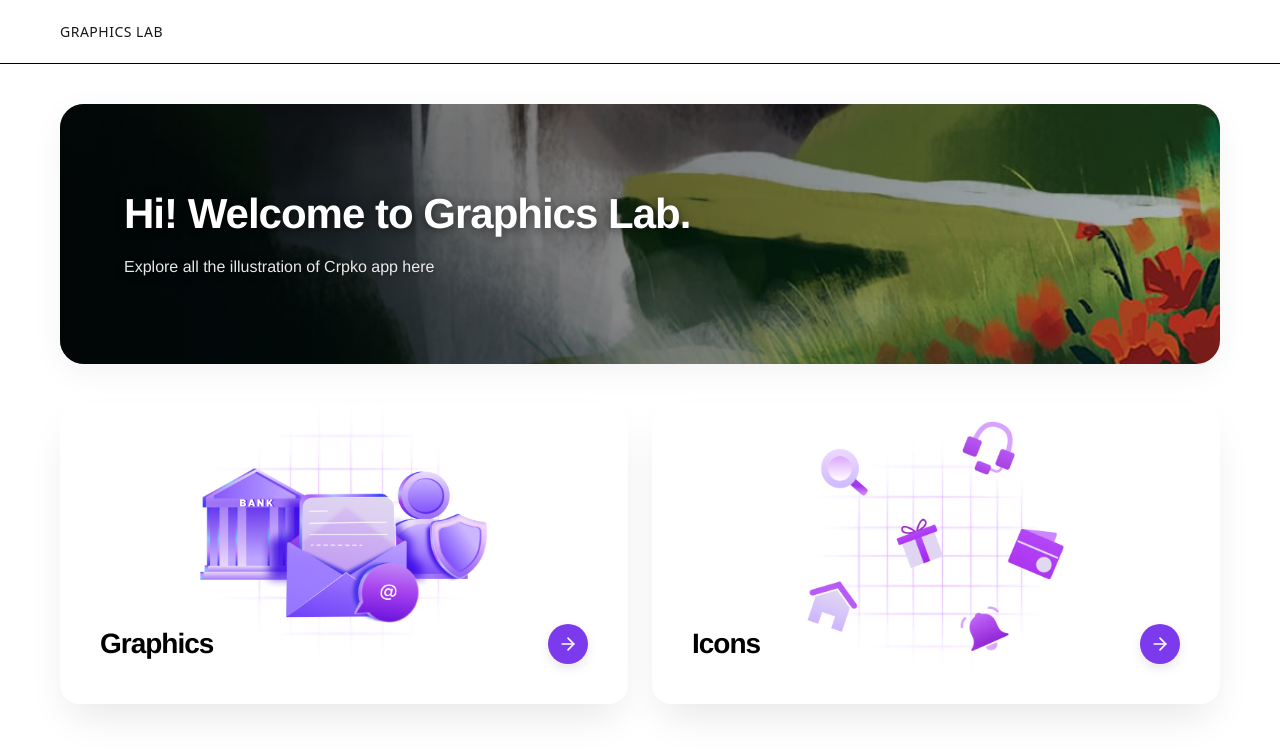
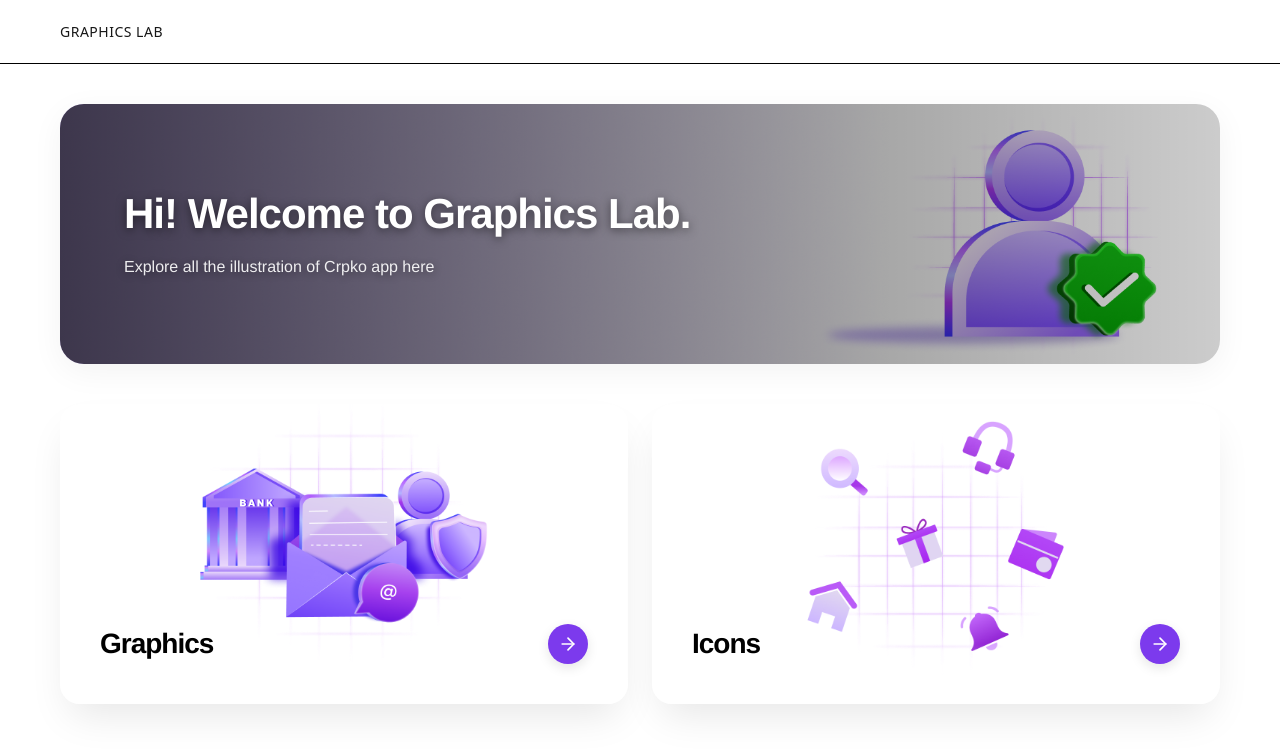
Before and after one commit to yamparalarahul27/illu-ic, a Next.js app: page /dashboard in a window 1280 px wide. Shown: the top 752 px of the page. Built offline with nearby package versions, Linux system fonts and the light colour scheme.

Commit message:
feat: updated welcome banner illustration

```diff
--- a/src/app/dashboard/page.tsx
+++ b/src/app/dashboard/page.tsx
@@ -45,10 +45,10 @@ function DashboardContent() {
       }}>
         {/* Background Image spanning the entire layout */}
         <Image
-          src="/2.jpeg"
+          src="/ill_welcome_banner.png"
           alt="Welcome Graphics Lab Illustration"
           fill
-          style={{ objectFit: "cover", objectPosition: "bottom", zIndex: 0 }}
+          style={{ objectFit: "cover", objectPosition: "center", zIndex: 0 }}
           priority
         />
 
```
Also changed, not shown: public/ill_welcome_banner.png (added).
